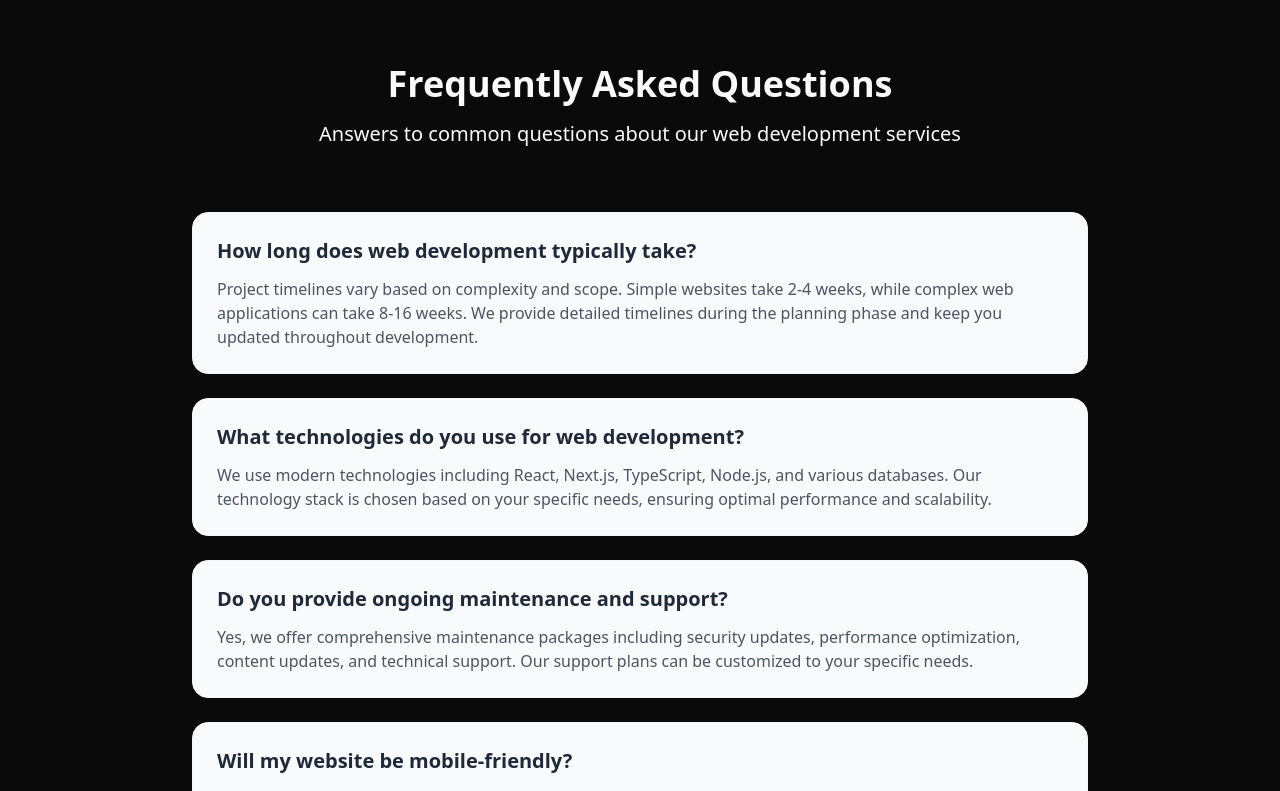
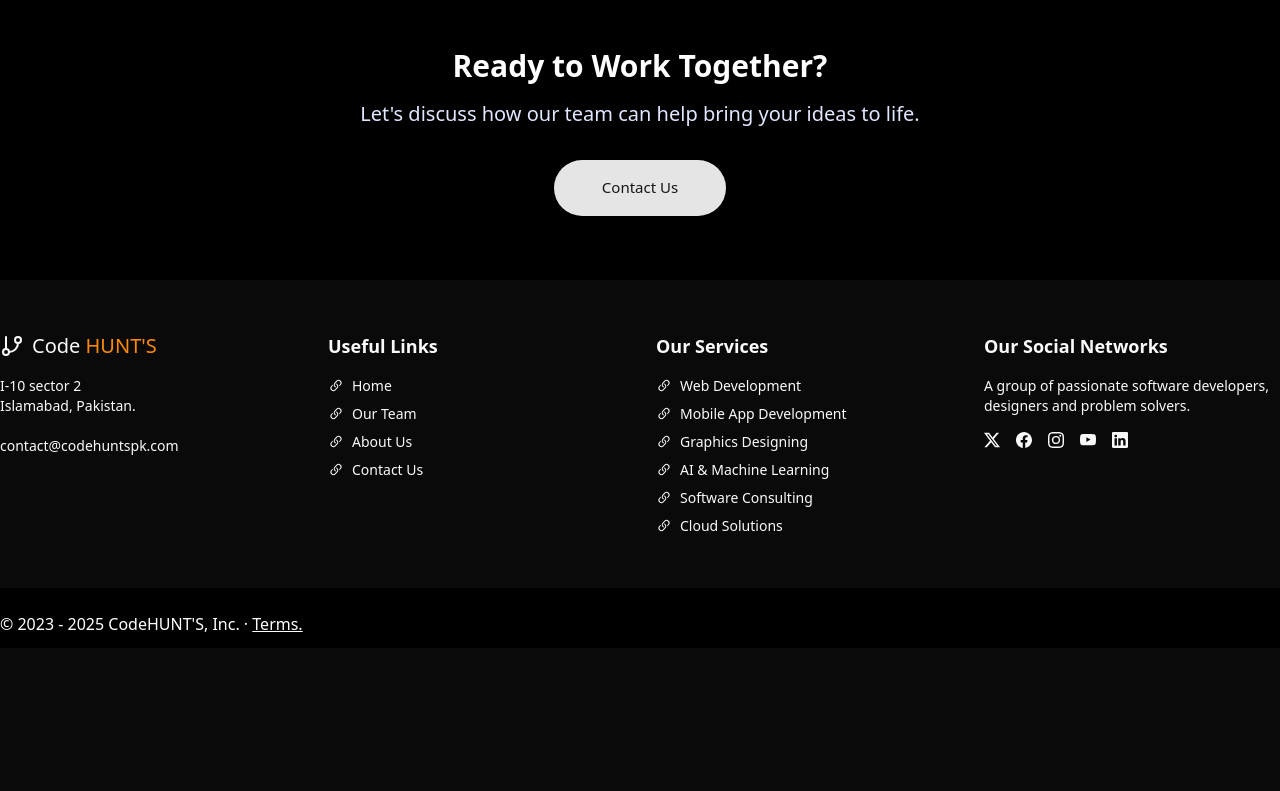
Before and after one commit to uxlabspk/codehunts, a React (Vite) app: page /web-development in a window 1280 px wide. Shown: the part 3300-4091 px from the top of the page. After the commit the page ends 3948 px from the top, so only its background shows below. Built offline with nearby package versions, Linux system fonts and the light colour scheme.

Commit message:
feat: Updating Services Page

```diff
--- a/src/pages/web-development.tsx
+++ b/src/pages/web-development.tsx
@@ -13,7 +13,6 @@ import {
 } from 'lucide-react';
 import CTASection from "@/components/common/cta-section.tsx";
 import UseCase from "@/components/services/usecases.tsx";
-import FAQ from "@/components/common/faqa-section.tsx";
 import ProcessStep from "@/components/services/process-steps.tsx";
 import Feature from "@/components/services/features-section.tsx";
 import HeroSection from "@/components/common/hero-section.tsx";
@@ -132,30 +131,6 @@ export default function WebDev() {
         }
     ];
 
-    const faqs = [
-        {
-            question: "How long does web development typically take?",
-            answer: "Project timelines vary based on complexity and scope. Simple websites take 2-4 weeks, while complex web applications can take 8-16 weeks. We provide detailed timelines during the planning phase and keep you updated throughout development."
-        },
-        {
-            question: "What technologies do you use for web development?",
-            answer: "We use modern technologies including React, Next.js, TypeScript, Node.js, and various databases. Our technology stack is chosen based on your specific needs, ensuring optimal performance and scalability."
-        },
-        {
-            question: "Do you provide ongoing maintenance and support?",
-            answer: "Yes, we offer comprehensive maintenance packages including security updates, performance optimization, content updates, and technical support. Our support plans can be customized to your specific needs."
-        },
-        {
-            question: "Will my website be mobile-friendly?",
-            answer: "Absolutely! All our websites are built with responsive design principles, ensuring they look and function perfectly on all devices - desktops, tablets, and smartphones. Mobile optimization is a standard part of our development process."
-        },
-        {
-            question: "Can you help with website hosting and domain setup?",
-            answer: "Yes, we can assist with hosting recommendations, domain registration, SSL certificates, and deployment. We work with reliable hosting providers and can manage the technical setup for you."
-        }
-    ];
-
-
     return (
         <>
             {/* Hero Section */}
@@ -250,26 +225,6 @@ export default function WebDev() {
                 </div>
             </section>
 
-            {/* FAQ Section */}
-            <section className="py-20 ">
-                <div className="container mx-auto px-6">
-                    <div className="text-center mb-16">
-                        <h2 className="text-3xl md:text-4xl font-bold mb-4">
-                            Frequently Asked Questions
-                        </h2>
-                        <p className="text-xl max-w-3xl mx-auto">
-                            Answers to common questions about our web development services
-                        </p>
-                    </div>
-
-                    <div className="max-w-4xl mx-auto space-y-6">
-                        {faqs.map((faq, index) => (
-                            <FAQ key={index} {...faq} />
-                        ))}
-                    </div>
-                </div>
-            </section>
-
             {/* CTA Section */}
             <CTASection />
         </>
```
